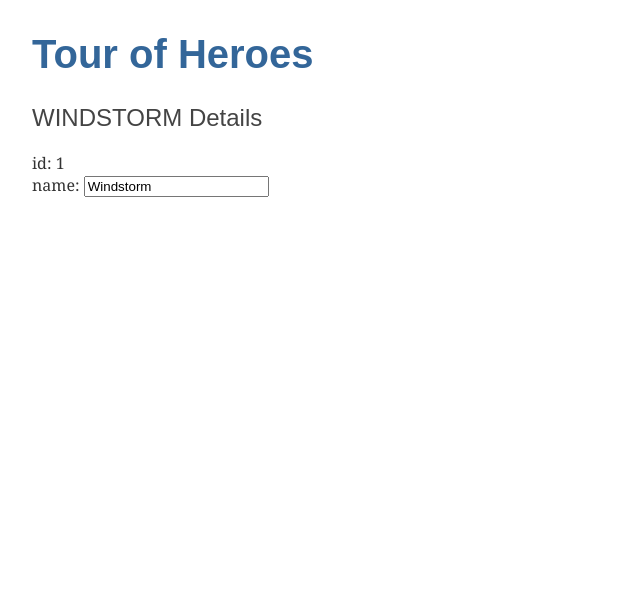
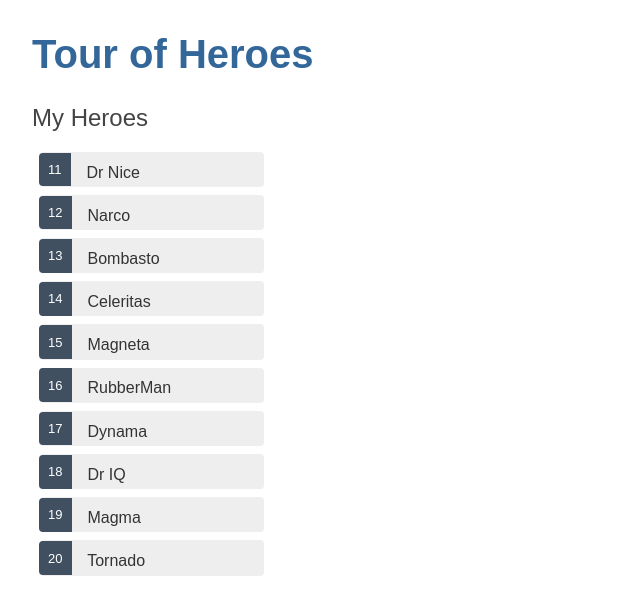
Before and after one commit to Aleks-Bujko/angular-tour-of-heroes, an Angular app in the folder angular-tour-of-heroes/: page / in a window 1280 px wide. Shown: the top 614 px of the page, without its empty margins (0-640 px from the left). Built offline with nearby package versions, Linux system fonts and the light colour scheme.

Commit message:
FCreated Hero-List including styles

```diff
--- a/angular-tour-of-heroes/src/app/heroes/heroes.component.html
+++ b/angular-tour-of-heroes/src/app/heroes/heroes.component.html
@@ -1,3 +1,18 @@
-<h2>{{hero.name | uppercase}} Details</h2>
-<div><span>id: </span>{{hero.id}}</div>
-<div><label>name: <input [(ngModel)]="hero.name" placeholder="name"/></label></div>
+<h2>My Heroes</h2>
+<ul class="heroes">
+    <li *ngFor="let hero of heroes"
+    (click)="onSelect(hero)"
+    [class.selected]="hero === selectedHero">
+        <span class="badge">{{hero.id}}</span> {{hero.name}}
+    </li>
+</ul>
+
+<div *ngIf="selectedHero">
+    <h2>{{selectedHero.name | uppercase}} Details</h2>
+    <div><span>id: </span>{{selectedHero.id}}</div>
+    <div>
+        <label>name:
+            <input [(ngModel)]="selectedHero.name" placeholder="name" />
+        </label>
+    </div>
+</div>
--- a/angular-tour-of-heroes/src/app/heroes/heroes.component.sass
+++ b/angular-tour-of-heroes/src/app/heroes/heroes.component.sass
@@ -0,0 +1,42 @@
+.heroes
+    margin: 0 0 2em 0
+    list-style-type: none
+    padding: 0
+    width: 15em
+
+    li
+        cursor: pointer
+        position: relative
+        left: 0
+        background-color: #eee
+        margin: 0.5em
+        padding: 0.3em 0
+        height: 1.6em
+        border-radius: 4px
+
+        &:hover
+            color: #607d8b
+            background-color: #dddddd
+            left: 0.1em
+
+        &.selected
+            background-color: #cfd8dc
+            color: white
+
+        &.selected:hover
+            background-color: #BBD8DC
+            color: white
+
+.heroes .badge
+    display: inline-block
+    font-size: small
+    color: white
+    padding: 0.8em 0.7em 0 0.7em
+    background-color: #405061
+    line-height: 1em
+    position: relative
+    left: -1px
+    top: -4px
+    height: 1.8em
+    margin-right: 0.8em
+    border-radius: 4px 0 0 4px
--- a/angular-tour-of-heroes/src/app/heroes/heroes.component.ts
+++ b/angular-tour-of-heroes/src/app/heroes/heroes.component.ts
@@ -1,5 +1,6 @@
 import { Component, OnInit } from '@angular/core';
 import { Hero } from '../hero';
+import { HEROES } from '../mock-heroes';
 
 @Component({
   selector: 'app-heroes',
@@ -8,14 +9,16 @@
 })
 export class HeroesComponent implements OnInit {
 
-  hero: Hero = {
-    id: 1,
-    name: 'Windstorm'
-  };
+  heroes = HEROES;
+  selectedHero: Hero;
 
   constructor() { }
 
-  ngOnInit(): void {
+  ngOnInit() {
+  }
+
+ onSelect(hero: Hero): void {
+    this.selectedHero = hero;
   }
 
 }
--- /dev/null
+++ b/angular-tour-of-heroes/src/app/mock-heroes.ts
@@ -0,0 +1,14 @@
+import { Hero } from './hero';
+
+export const HEROES: Hero [] = [
+    { id: 11, name: 'Dr Nice' },
+    { id: 12, name: 'Narco' },
+    { id: 13, name: 'Bombasto' },
+    { id: 14, name: 'Celeritas' },
+    { id: 15, name: 'Magneta' },
+    { id: 16, name: 'RubberMan' },
+    { id: 17, name: 'Dynama' },
+    { id: 18, name: 'Dr IQ' },
+    { id: 19, name: 'Magma' },
+    { id: 20, name: 'Tornado' }
+];
--- a/angular-tour-of-heroes/src/styles.sass
+++ b/angular-tour-of-heroes/src/styles.sass
@@ -16,3 +16,6 @@
 input[type="text"], button
     color: #333
     font-family: Cambria, Georgia, serif
+
+*
+    font-family: Arial, Helvetica, sans-serif
```
